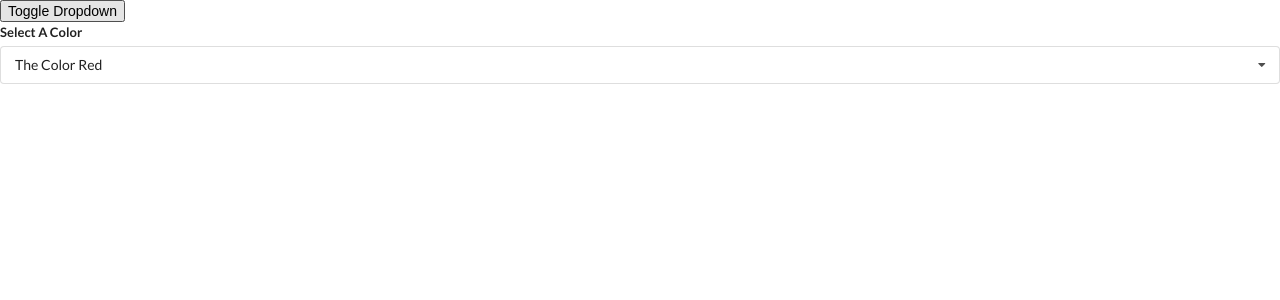
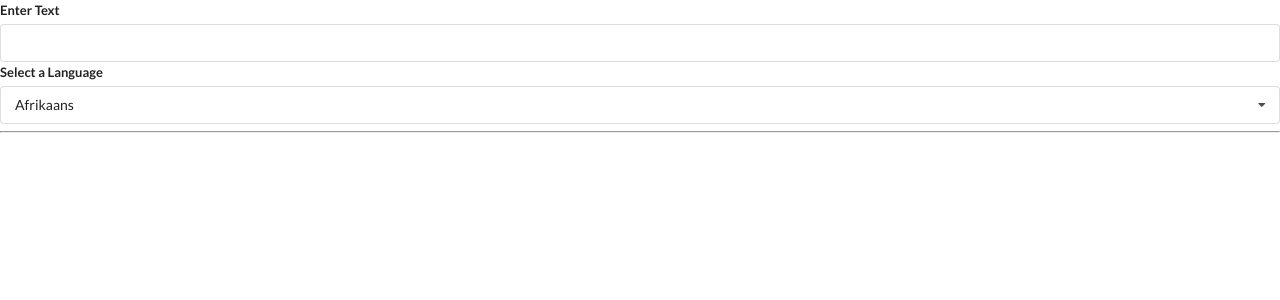
Before and after one commit to builtbyjosh/widgets, a React (Create React App) app: page / in a window 1280 px wide. Shown: the top 300 px of the page. Built offline with nearby package versions, Linux system fonts and the light colour scheme.

Commit message:
created translate and convert components

```diff
--- a/src/App.js
+++ b/src/App.js
@@ -2,6 +2,7 @@
 import Accordion from "./components/Accordion";
 import Dropdown from "./components/Dropdown";
 import Search from "./components/Search";
+import Translate from "./components/Translate";
 
 const items = [
   {
@@ -35,22 +36,17 @@
 
 const App = () => {
   const [selected, setSelected] = useState(options[0]);
-  const [showDropdown, setShowDropdown] = useState(true);
 
   return (
     <div>
       {/* <Accordion items={items}/> */}
       {/* <Search /> */}
-      <button onClick={() => setShowDropdown(!showDropdown)}>
-        Toggle Dropdown
-      </button>
-      {showDropdown ? (
-        <Dropdown
-          options={options}
-          selected={selected}
-          onSelectedChange={setSelected}
-        />
-      ) : null}
+      {/* <Dropdown
+        options={options}
+        selected={selected}
+        onSelectedChange={setSelected}
+      /> */}
+      <Translate />
     </div>
   );
 };
--- /dev/null
+++ b/src/components/Convert.js
@@ -0,0 +1,10 @@
+import React, { useState, useEffect } from "react";
+
+const Convert = ({ language, text }) => {
+  useEffect(() => {
+    console.log("new shit");
+  }, [language, text]);
+  return <div></div>;
+};
+
+export default Convert;
--- a/src/components/Dropdown.js
+++ b/src/components/Dropdown.js
@@ -1,6 +1,6 @@
 import React, { useState, useEffect, useRef } from "react";
 
-const Dropdown = ({ options, selected, onSelectedChange }) => {
+const Dropdown = ({ options, selected, onSelectedChange, label }) => {
   const [open, setOpen] = useState(false);
   const ref = useRef();
 
@@ -42,7 +42,7 @@
       <div className="ui form" ref={ref}>
         <div className="field">
           <label htmlFor="" className="label">
-            Select A Color
+            {label}
           </label>
           <div
             onClick={() => {
--- /dev/null
+++ b/src/components/Translate.js
@@ -0,0 +1,48 @@
+import React, { useState } from "react";
+import Dropdown from "./Dropdown";
+import Convert from "./Convert";
+
+const options = [
+  {
+    label: "Afrikaans",
+    value: "af",
+  },
+  {
+    label: "Arabic",
+    value: "ar",
+  },
+  {
+    label: "Hindi",
+    value: "hi",
+  },
+];
+
+const Translate = () => {
+  const [language, setLanguage] = useState(options[0]);
+  const [text, setText] = useState("");
+
+  return (
+    <div>
+      <div className="ui form">
+        <div className="field">
+          <label>Enter Text</label>
+          <input value={text} onChange={(e) => setText(e.target.value)} />
+        </div>
+      </div>
+      <Dropdown
+        options={options}
+        selected={language}
+        onSelectedChange={setLanguage}
+        label="Select a Language"
+      />
+      <hr />
+      <h3 className="ui header">
+        <Convert text={text} language={language} />
+      </h3>
+    </div>
+  );
+};
+
+export default Translate;
+
+// AIzaSyCHUCmpR7cT_yDFHC98CZJy2LTms-IwDlM
```
